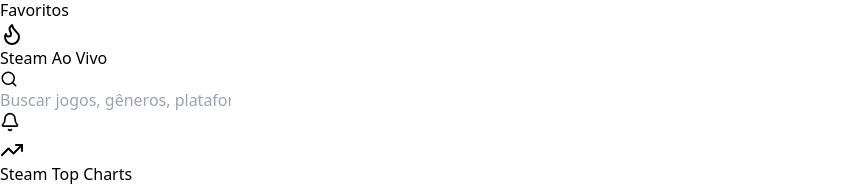
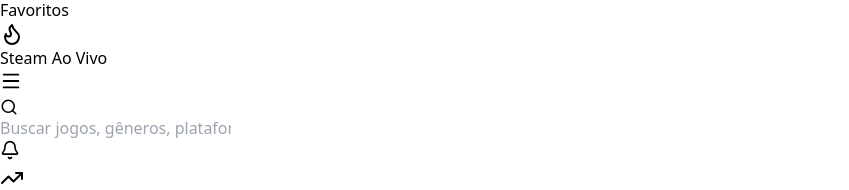
Before and after one commit to murillo19s/game-stats-hub, a React (Vite) app in the folder game-stats-hub/: page / in a window 1280 px wide. Shown: the part 290-480 px from the top of the page, without its empty margins (0-849 px from the left). Built offline with nearby package versions, Linux system fonts and the light colour scheme.

Commit message:
fix: menu lateral funcional no celular

```diff
--- a/game-stats-hub/src/App.tsx
+++ b/game-stats-hub/src/App.tsx
@@ -19,7 +19,7 @@
           <Sidebar isOpen={sidebarOpen} onClose={() => setSidebarOpen(false)} />
 
           <div className="flex-1 flex flex-col min-w-0 lg:pl-64">
-            <Header />
+            <Header onMenuClick={() => setSidebarOpen(true)} />
             <main className="flex-1 p-4 sm:p-6 lg:p-8 max-w-7xl mx-auto w-full">
               <Routes>
                 <Route path="/" element={<Dashboard />} />
--- a/game-stats-hub/src/components/layout/Header.tsx
+++ b/game-stats-hub/src/components/layout/Header.tsx
@@ -1,15 +1,30 @@
-import { Search, Bell } from 'lucide-react';
+import { Search, Bell, Menu } from 'lucide-react';
 
-export default function Header() {
+interface HeaderProps {
+  onMenuClick?: () => void;
+}
+
+export default function Header({ onMenuClick }: HeaderProps) {
   return (
-    <header className="h-16 bg-slate-900/80 backdrop-blur border-b border-slate-800 px-8 flex items-center justify-between sticky top-0 z-10">
-      <div className="relative w-96">
+    <header className="h-16 bg-slate-900/80 backdrop-blur border-b border-slate-800 px-4 sm:px-8 flex items-center justify-between sticky top-0 z-10">
+      <div className="flex items-center gap-3">
+        {/* Botão de Menu visível apenas no mobile */}
+        <button
+          onClick={onMenuClick}
+          className="p-2 text-slate-400 hover:text-slate-200 hover:bg-slate-800 rounded-lg lg:hidden transition-colors"
+          aria-label="Abrir menu"
+        >
+          <Menu size={22} />
+        </button>
+
+        <div className="relative w-64 sm:w-96">
           <Search className="absolute left-3 top-1/2 -translate-y-1/2 text-slate-500" size={18} />
           <input
             type="text"
             placeholder="Buscar jogos, gêneros, plataformas..."
             className="w-full bg-slate-800 text-slate-200 text-sm pl-10 pr-4 py-2 rounded-lg border border-slate-700 focus:outline-none focus:border-indigo-500 placeholder:text-slate-500"
           />
+        </div>
       </div>
 
       <div className="flex items-center gap-4">
```
Lines whose indentation alone changed are shown as unchanged.
